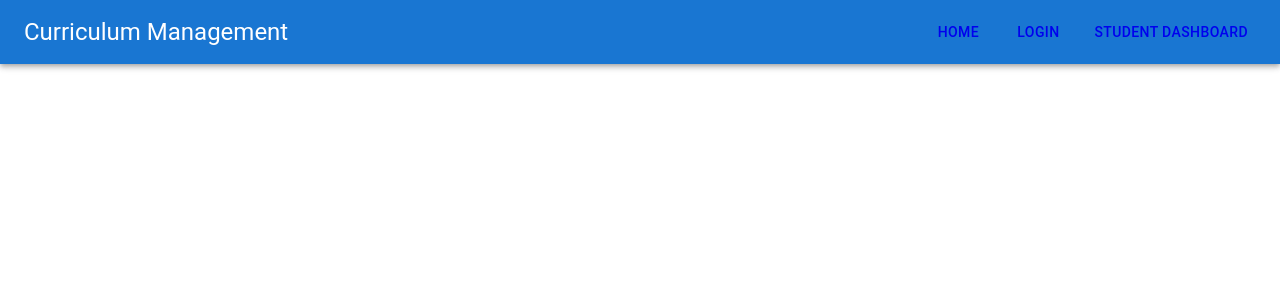
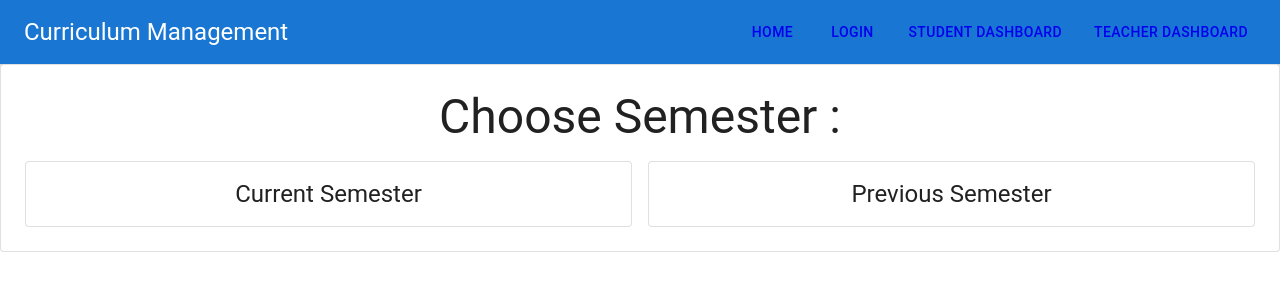
Before and after one commit to Ansh1902396/ISD-project-lnmiit, a React (Create React App) app in the folder project/: page /TeacherDashboard in a window 1280 px wide. Shown: the top 300 px of the page. Built offline with nearby package versions, Linux system fonts and the light colour scheme; no server answers.

Commit message:
modified:   project/src/App.js 	modified:   project/src/Navbar.js 	new file:   project/src/pages/CurrentSemesterTeacher.js 	new file:   project/src/pages/PreviousSemesterTeacher.js 	modified:   project/src/pages/StudentDashboard.js 	modified:   project/src/pages/TeacherDashboard.js

```diff
--- a/project/src/App.js
+++ b/project/src/App.js
@@ -3,8 +3,11 @@ import Login from "./pages/Login";
 import Home from "./pages/Home";
 import Navbar from "./Navbar";
 import StudentDashboard from "./pages/StudentDashboard";
+import TeacherDashboard from "./pages/TeacherDashboard";
 import CurrentSemester from "./pages/CurrentSemester";
 import PreviousSemester from "./pages/PreviousSemester";
+import CurrentSemesterTeacher from "./pages/CurrentSemesterTeacher";
+import PreviousSemesterTeacher from "./pages/PreviousSemesterTeacher";
 import { Route, Routes } from "react-router-dom";
 import { createTheme, ThemeProvider } from "@mui/material";
 import { Box, CssBaseline } from "@mui/material";
@@ -47,6 +50,9 @@ function App() {
             <Route path="/StudentDashboard" element={<StudentDashboard/>}></Route>
             <Route path="/CurrentSemester" element={<CurrentSemester/>}></Route>
             <Route path="/PreviousSemester" element={<PreviousSemester/>}></Route>
+            <Route path="/TeacherDashboard" element={<TeacherDashboard/>}></Route>
+            <Route path="/CurrentSemesterTeacher" element={<CurrentSemesterTeacher/>}></Route>
+            <Route path="/PreviousSemesterTeacher" element={<PreviousSemesterTeacher/>}></Route>
           </Routes>
         </Box>
       </CssBaseline>
--- a/project/src/Navbar.js
+++ b/project/src/Navbar.js
@@ -13,6 +13,8 @@ const Navbar = () => {
                 <Link to = '/'><Button color="inherit">Home</Button></Link>
                 <Link to = '/Login'><Button color="inherit">Login</Button></Link>
                 <Link to = '/StudentDashboard'><Button color="inherit">Student Dashboard</Button></Link>
+                <Link to = '/TeacherDashboard'><Button color="inherit">Teacher Dashboard</Button></Link>
+
             </Stack>
             </Toolbar>
 
--- /dev/null
+++ b/project/src/pages/CurrentSemesterTeacher.js
@@ -0,0 +1,46 @@
+import { Container, Grid, Paper, Typography, Stack, Card, CardContent } from "@mui/material";
+import { useState } from "react";
+
+
+
+const CurrentSemesterTeacher = () => {
+
+    const [stuName,setStuName] = useState("Rudransh Singhal");
+
+    const [curSemSub, setCurSemSub] = useState(["Mathematics 1","Technical Com. in English"]);
+
+    const curSemCard = curSemSub.map( subject =>
+    <Card  variant="outlined" sx={{ minWidth: 250 }}>
+        <CardContent>
+            <Typography variant="h5" component="div">
+                {subject}
+            </Typography>
+        </CardContent>
+    </Card>
+    );
+
+return(
+        < Container sx={{padding:3}} >
+            <Grid container spacing={3}>
+                <Grid item xs = {12}>
+                    <Paper>
+                        <Typography variant="h5" sx = {{padding : 3}}> Name: {stuName}</Typography>
+                    </Paper>
+                </Grid>
+                <Grid item xs = {12}>
+                    <Paper sx = {{padding : 3}}>
+                        <Typography variant="h5">Current Semester:</Typography>
+                        <Stack direction = "row" spacing = {2}  sx= {{ mt : 2 }}>
+
+                            {curSemCard}
+
+                        </Stack>
+                    </Paper>
+                </Grid>
+            </Grid>
+        </Container>
+);
+
+}
+
+export default CurrentSemesterTeacher;
--- /dev/null
+++ b/project/src/pages/PreviousSemesterTeacher.js
@@ -0,0 +1,47 @@
+import { Container, Grid, Paper, Typography, Stack, Card, CardContent } from "@mui/material";
+import InputLabel from '@mui/material/InputLabel';
+import MenuItem from '@mui/material/MenuItem';
+import FormControl from '@mui/material/FormControl';
+import Select from '@mui/material/Select';
+import { useState } from "react";
+
+const PreviousSemesterTeacher = () => {
+    const [teachName,setStuName] = useState("Amit Neogi");
+
+    const [teachID, setTeachID] = useState("d334");
+
+
+
+
+
+
+
+
+    return (
+        < Container sx={{padding:3}} >
+            <Grid container spacing={3}>
+                <Grid item xs = {12}>
+                    <Paper>
+                        <Typography variant="h5" sx = {{padding : 3}}> Name: {teachName}</Typography>
+                    </Paper>
+                </Grid>
+
+                <Grid item xs = {12}>
+                    <Paper>
+                        <Typography variant="h5" sx = {{padding : 3}}> ID: {teachID}</Typography>
+                    </Paper>
+                </Grid>
+
+                <Grid item xs = {12}>
+                    <Paper>
+                        <Typography variant="h5" sx = {{padding : 3}}> Subject: {teachName}</Typography>
+                    </Paper>
+                </Grid>
+            </Grid>
+
+        </Container>
+    );
+
+}
+
+export default PreviousSemesterTeacher;
--- a/project/src/pages/StudentDashboard.js
+++ b/project/src/pages/StudentDashboard.js
@@ -1,4 +1,4 @@
-import { Grid,Paper,Box, Typography,Card,CardContent, Link, CardActionArea} from "@mui/material";
+import { Grid,Paper,Typography,Card,CardContent, Link, CardActionArea} from "@mui/material";
 import { Link as RouterLink } from "react-router-dom";
 
 
--- a/project/src/pages/TeacherDashboard.js
+++ b/project/src/pages/TeacherDashboard.js
@@ -0,0 +1,44 @@
+import { Grid,Paper,Typography,Card,CardContent, Link, CardActionArea} from "@mui/material";
+import { Link as RouterLink } from "react-router-dom";
+
+
+const TeacherDashboard = () => {
+    return(
+            <Paper sx ={{ margin: "3 auto", padding: 3}} spacing = {3} variant="outlined" elevation={2}>
+
+                <Grid container align = 'center' spacing={2}>
+                    <Grid item xs = {12}>
+                        <Typography variant = "h3"  >Choose Semester :</Typography>
+                    </Grid>
+
+                    <Grid item xs = {6}>
+                        <Card  variant="outlined" sx={{ minWidth: 250 }} item xs = {6}>
+                            <CardActionArea component = {RouterLink} to = '/CurrentSemesterTeacher'>
+                                <CardContent>
+                                    <Typography variant="h5" component="div">
+                                        Current Semester
+                                    </Typography>
+                                </CardContent>
+                            </CardActionArea>
+                        </Card>
+                    </Grid>
+
+                    <Grid item xs = {6}>
+                        <Card  variant="outlined" sx={{ minWidth: 250 }} item xs = {6}>
+                        <CardActionArea component = {RouterLink} to = '/PreviousSemesterTeacher'>
+                            <CardContent>
+                                    <Typography variant="h5" component="div">
+                                        Previous Semester
+                                    </Typography>
+                            </CardContent>
+                        </CardActionArea>
+                        </Card>
+                    </Grid>
+
+                </Grid>
+            </Paper>
+
+    );
+}
+
+export default TeacherDashboard;
```
